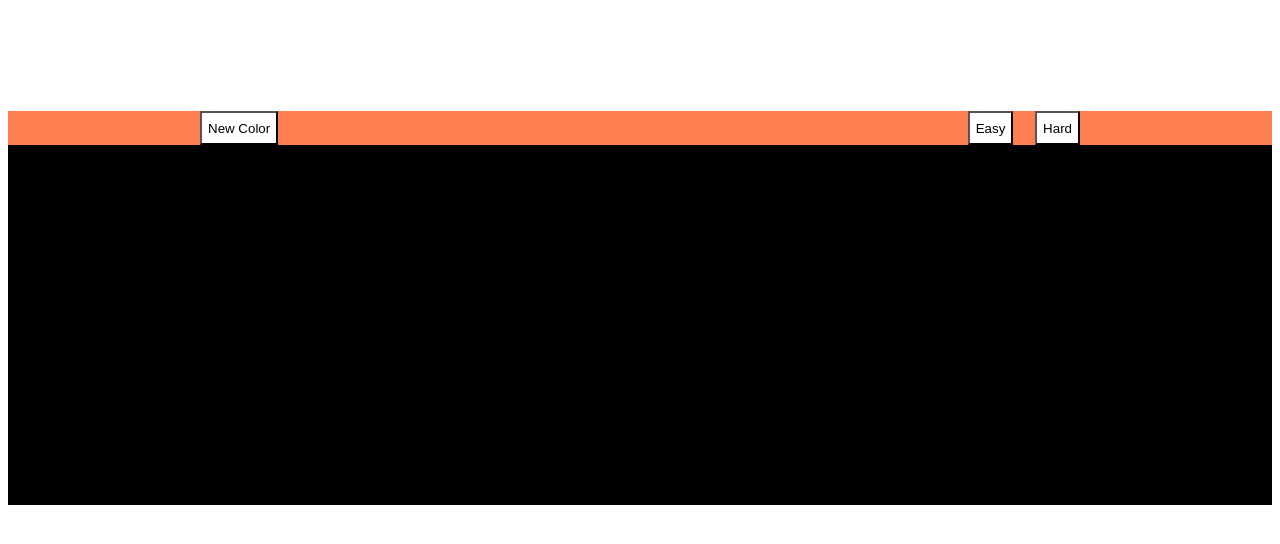
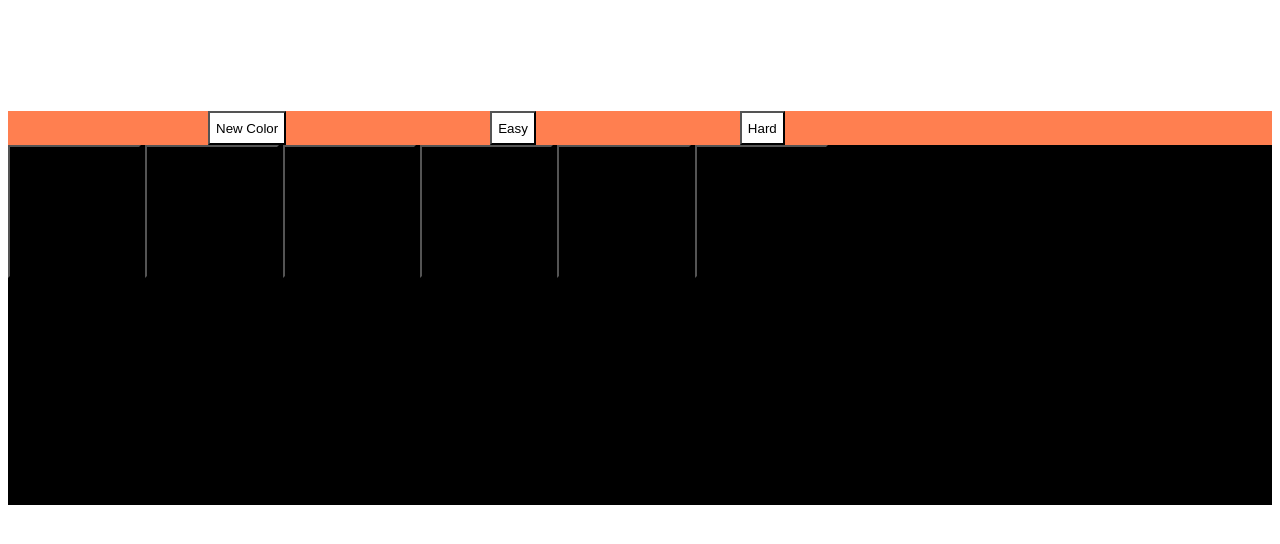
Before and after one commit to deepshikha-s/HackOverFlow-Assignment1, a plain HTML site: page index.html in a window 1280 px wide. Shown: the part 110-654 px from the top of the page. Drawn offline with Linux system fonts and the light colour scheme.

Commit message:
Added Functionality

```diff
--- a/functionality.js
+++ b/functionality.js
@@ -1,20 +1,28 @@
-const r = Math.floor(Math.random()*256);
-const g = Math.floor(Math.random()*256);
-const b = Math.floor(Math.random()*256);
-const colorans = [r,g,b];
+var colorans;
 var colorseasy;
 var colorshard
-//for (let i = 0; i<6)
+
 function start() {
     //document.getElementById
+    //use innerhtml and create another div messagedisplay
 }
 
 function easy(){
-
+    for (let i = 0; i<3; i++){
+        const r = Math.floor(Math.random()*256);
+        const g = Math.floor(Math.random()*256);
+        const b = Math.floor(Math.random()*256);
+        const color = [r,g,b];
+    }
 }
 
 function hard(){
-
+    for (let i = 0; i<6; i++){
+        const r = Math.floor(Math.random()*256);
+        const g = Math.floor(Math.random()*256);
+        const b = Math.floor(Math.random()*256);
+        const color = [r,g,b];
+    }
 }
 
 function check(){
--- a/index.html
+++ b/index.html
@@ -18,7 +18,12 @@
             <button id="Hard">Hard</button>
         </div>
         <div id = "colourdisplay">
-
+            <button id="Color1" class="Colors"></button>
+            <button id="Color2" class="Colors"></button>
+            <button id="Color3" class="Colors"></button>
+            <button id="Color4" class="Colors"></button>
+            <button id="Color5" class="Colors"></button>
+            <button id="Color6" class="Colors"></button>
         </div>
     </body>
 </html>
--- a/style.css
+++ b/style.css
@@ -15,22 +15,22 @@
 #NewColor{
     background-color: white;
     height: 25pt;
-    position: fixed;
+    position: relative;
     left: 150pt;
 }
 
 #Easy{
     background-color: white;
     height: 25pt;
-    position: fixed;
-    right: 200pt;
+    position: relative;
+    left: 300pt;
 }
 
 #Hard{
     background-color: white;
     height: 25pt;
-    position: fixed;
-    right: 150pt;
+    position: relative;
+    left: 450pt;
 }
 
 
@@ -41,3 +41,39 @@
 .text{
     text-align: center;
 }
+
+#Color1{
+    height: 100pt;
+    width: 100pt;
+    background-color: black;
+}
+
+#Color2{
+    height: 100pt;
+    width: 100pt;
+    background-color: black;
+}
+
+#Color3{
+    height: 100pt;
+    width: 100pt;
+    background-color: black;
+}
+
+#Color4{
+    height: 100pt;
+    width: 100pt;
+    background-color: black;
+}
+
+#Color5{
+    height: 100pt;
+    width: 100pt;
+    background-color: black;
+}
+
+#Color6{
+    height: 100pt;
+    width: 100pt;
+    background-color: black;
+}
```
